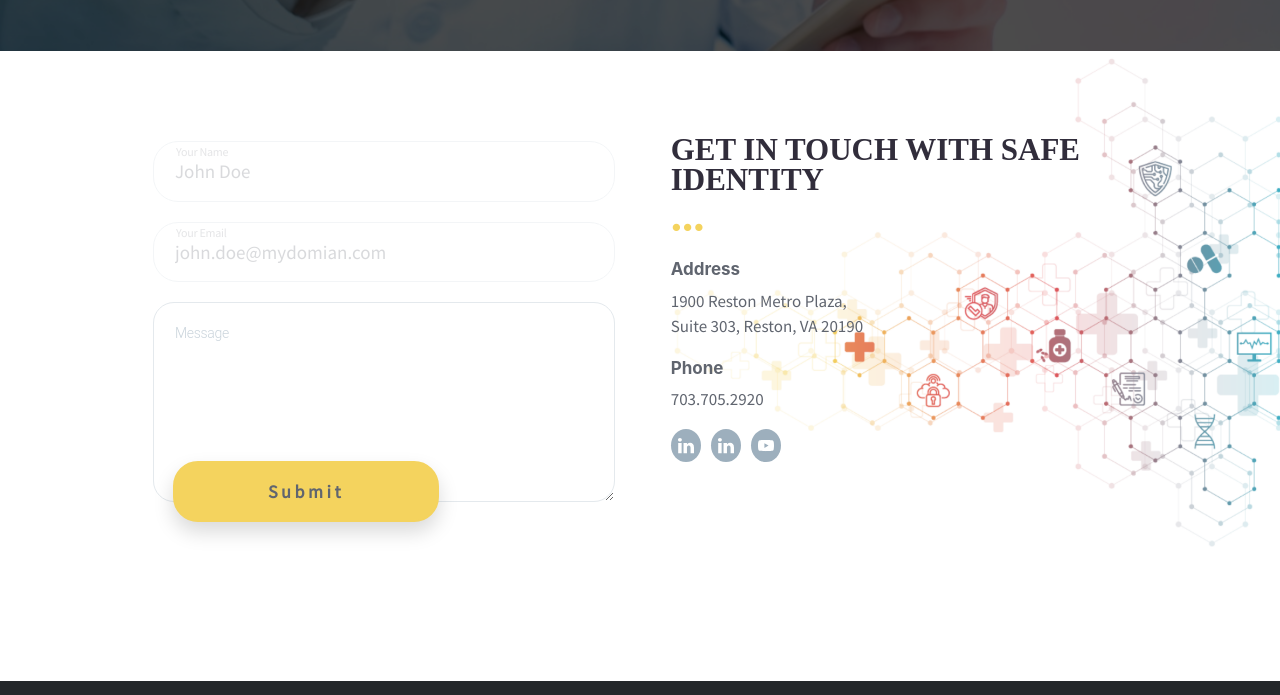
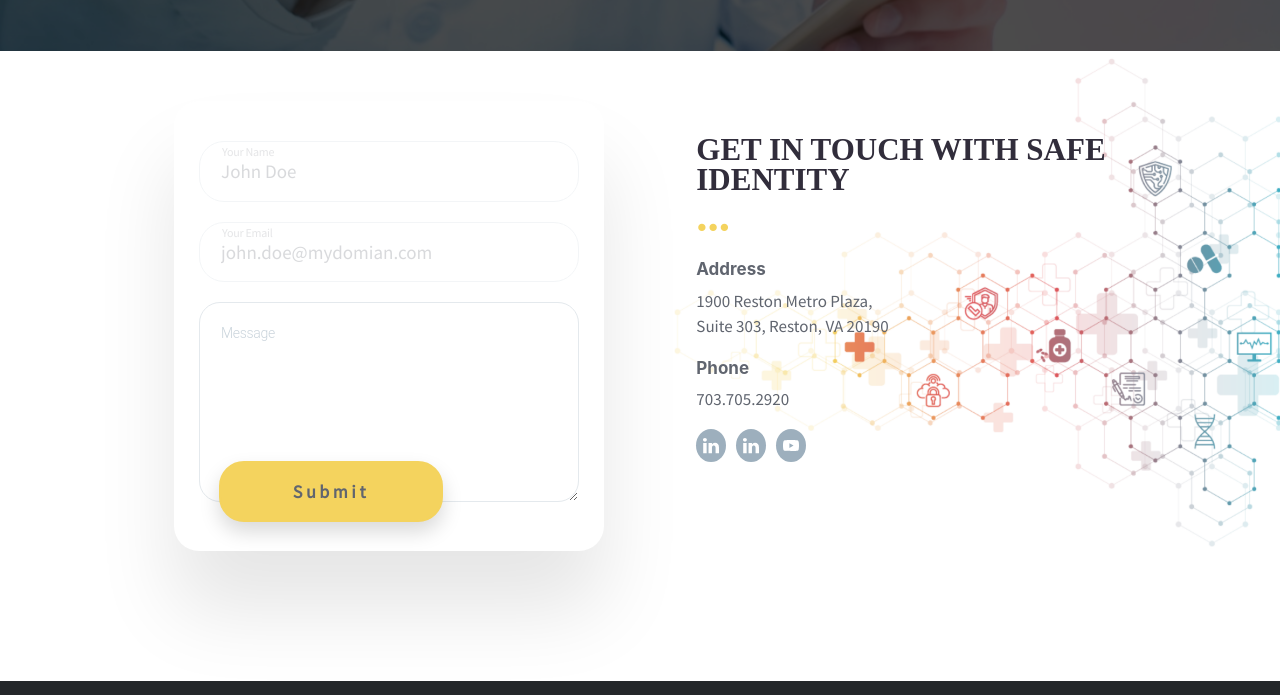
Before and after one commit to Jamalat-shamallakh/SafeIdentity, a Gatsby site: page / in a window 1280 px wide. Shown: the part 5973-6668 px from the top of the page. Built offline with nearby package versions, Linux system fonts and the light colour scheme; Gatsby itself is replaced by a stand-in of ours.

Commit message:
edit form size

```diff
--- a/src/components/contactUs/style.css
+++ b/src/components/contactUs/style.css
@@ -26,6 +26,7 @@
     border-radius: 25px;
     min-height: 450px;
     margin-bottom: 80px;
+    box-shadow: 0 60px 80px 0 rgba(0, 0, 0, 0.1);
 }
 .input-section{
     position: relative;
@@ -131,15 +132,15 @@
         flex-direction: row;
         width: 80%;
         margin: 0 auto;
-        justify-content: space-between;
+        justify-content: space-around;
     }
     .contact-us-form{
         position: relative;
-        width: 50%;
+        width: 42%;
     }
     .contact-us-details {
         padding-top: 34px;
-        width: 47%;
+        width: 40%;
         padding-left: 0rem;
     }
 }
```
